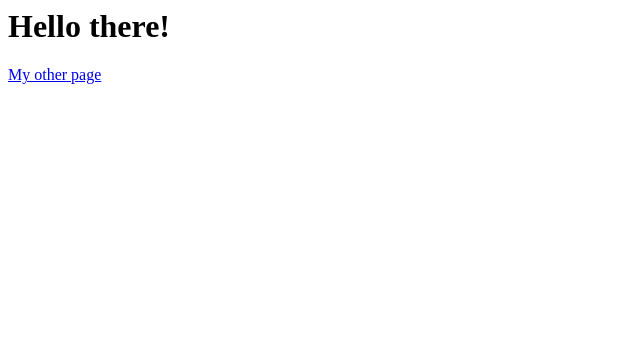
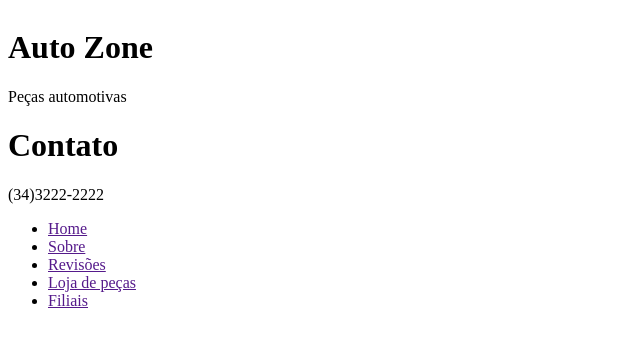
Before and after one commit to Samuell0003/lista15, a plain HTML site: page index.html in a window 1280 px wide. Shown: the whole page, without its empty margins (0-640 px from the left). Drawn offline with Linux system fonts and the light colour scheme.

Commit message:
1 file modified

```diff
--- a/index.html
+++ b/index.html
@@ -1,11 +1,34 @@
 <html>
   <head>
-    <meta charset="UTF-8">
+    <meta charset="UTF-8" />
     <script src="script.js"></script>
     <!-- <link rel="stylesheet" type="text/css" href="styles.css"> -->
   </head>
   <body>
-    <h1>Hello there!</h1>
-    <a href="/me.html">My other page</a>
+    <header>
+      <div class="container">
+        <div class="linha">
+          <div class="col-6">
+            <img src="img/logo.png" alt="" />
+            <h1>Auto Zone</h1>
+            <p>Peças automotivas</p>
+          </div>
+          <div class="col-6">
+            <h1>Contato</h1>
+            <p>(34)3222-2222</p>
+          </div>
+        </div>
+        <nav>
+          <ul>
+            <li><a href="">Home</a></li>
+            <li><a href="">Sobre</a></li>
+            <li><a href="">Revisões</a></li>
+            <li><a href="">Loja de peças</a></li>
+            <li><a href="">Filiais</a></li>
+          </ul>
+        </nav>
+      </div>
+    </header>
+    <main></main>
   </body>
 </html>
```
